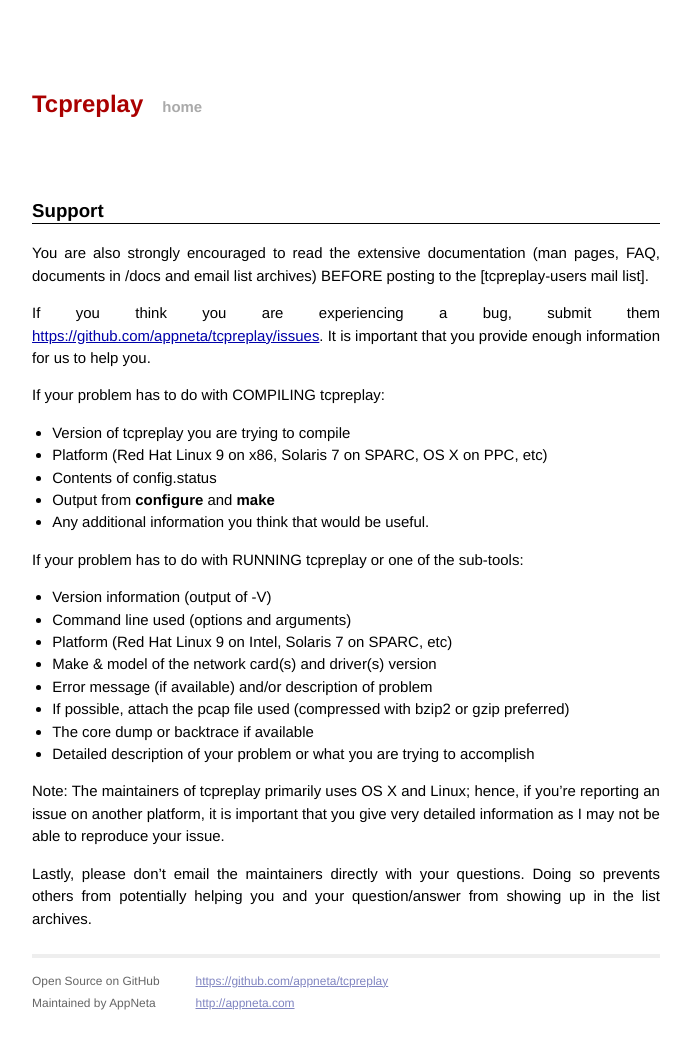
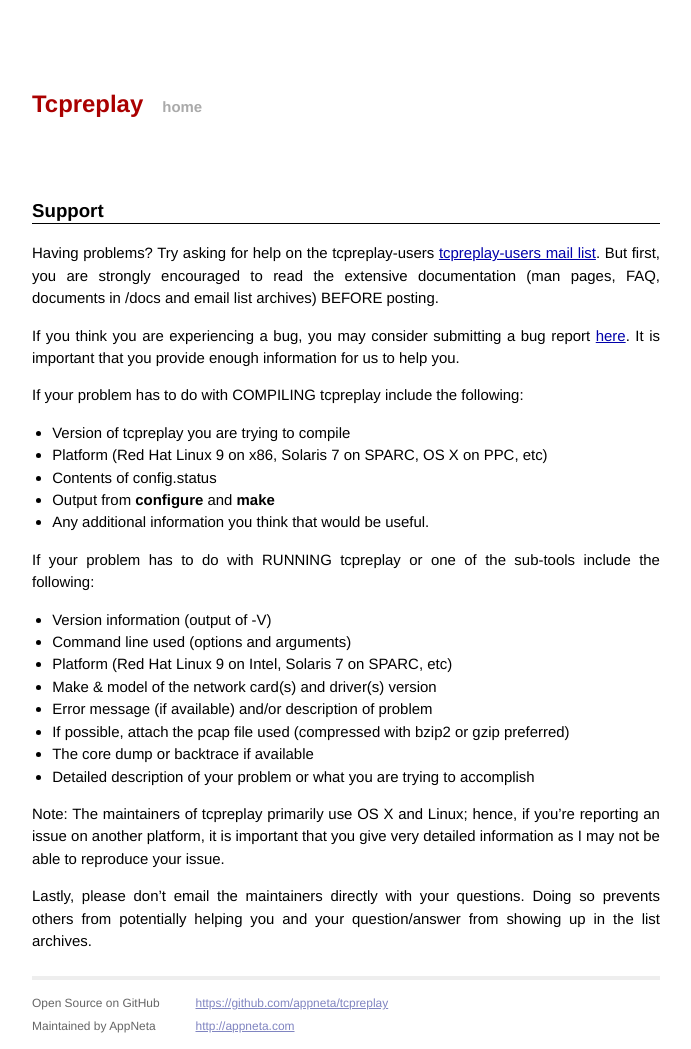
Before and after one commit to abiryukov/appneta.github.io, a Jekyll site: the page built from wiki/support.markdown, in a window 1280 px wide. Shown: the whole page, without its empty margins (294-985 px from the left). Built offline with Jekyll 4.4.1, drawn with Linux system fonts in a browser that asks for light colours; Markdown is read by kramdown in place of the engine named in the settings; before the commit the page ends 1027 px from its top, so only the background shows below that.

Commit message:
Update support info

```diff
--- a/wiki/support.markdown
+++ b/wiki/support.markdown
@@ -4,16 +4,16 @@
 categories: tcpreplay wiki
 ---
 
-
-You are also strongly encouraged to read the extensive documentation (man
-pages, FAQ, documents in /docs and email list archives) BEFORE posting to the
-[tcpreplay-users mail list].
+Having problems? Try asking for help on the
+tcpreplay-users [tcpreplay-users mail list][maillist]. But first, you are strongly encouraged
+to read the extensive documentation (man
+pages, FAQ, documents in /docs and email list archives) BEFORE posting.
 
 If you think you are experiencing a bug,
-submit them [https://github.com/appneta/tcpreplay/issues](https://github.com/appneta/tcpreplay/issues).
+you may consider submitting a bug report [here][issues].
 It is important that you provide enough information for us to help you.
 
-If your problem has to do with COMPILING tcpreplay:
+If your problem has to do with COMPILING tcpreplay include the following:
 
 * Version of tcpreplay you are trying to compile
 * Platform (Red Hat Linux 9 on x86, Solaris 7 on SPARC, OS X on PPC, etc)
@@ -21,7 +21,7 @@
 * Output from **configure** and **make**
 * Any additional information you think that would be useful.
 
-If your problem has to do with RUNNING tcpreplay or one of the sub-tools:
+If your problem has to do with RUNNING tcpreplay or one of the sub-tools include the following:
 
 * Version information (output of -V)
 * Command line used (options and arguments)
@@ -32,7 +32,7 @@
 * The core dump or backtrace if available
 * Detailed description of your problem or what you are trying to accomplish
 
-Note: The maintainers of tcpreplay primarily uses OS X and Linux; hence, if you're reporting
+Note: The maintainers of tcpreplay primarily use OS X and Linux; hence, if you're reporting
 an issue on another platform, it is important that you give very detailed
 information as I may not be able to reproduce your issue.
 
```
Also changed, not shown: other parts of wiki/support.markdown (+1 -0 lines).
